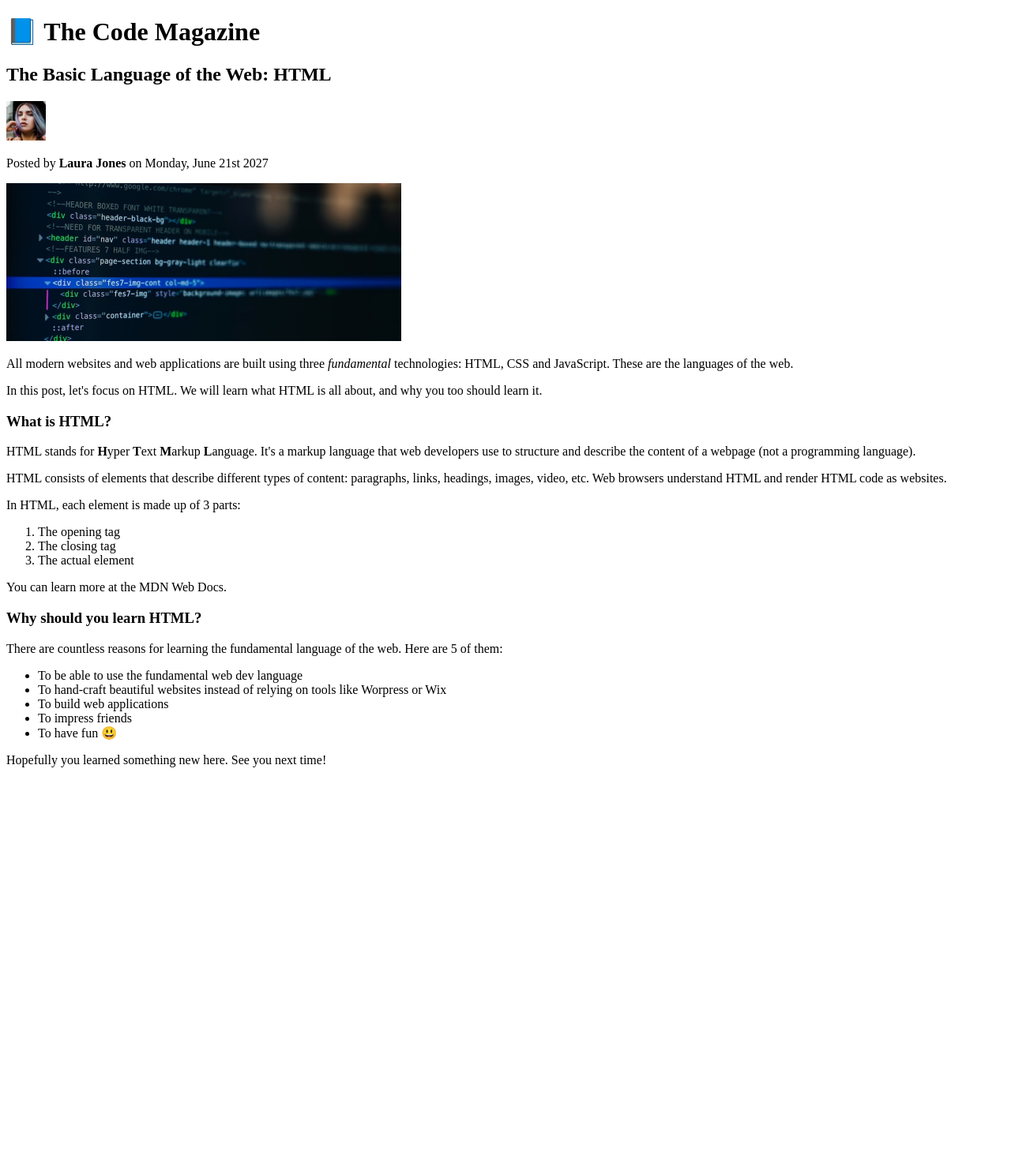
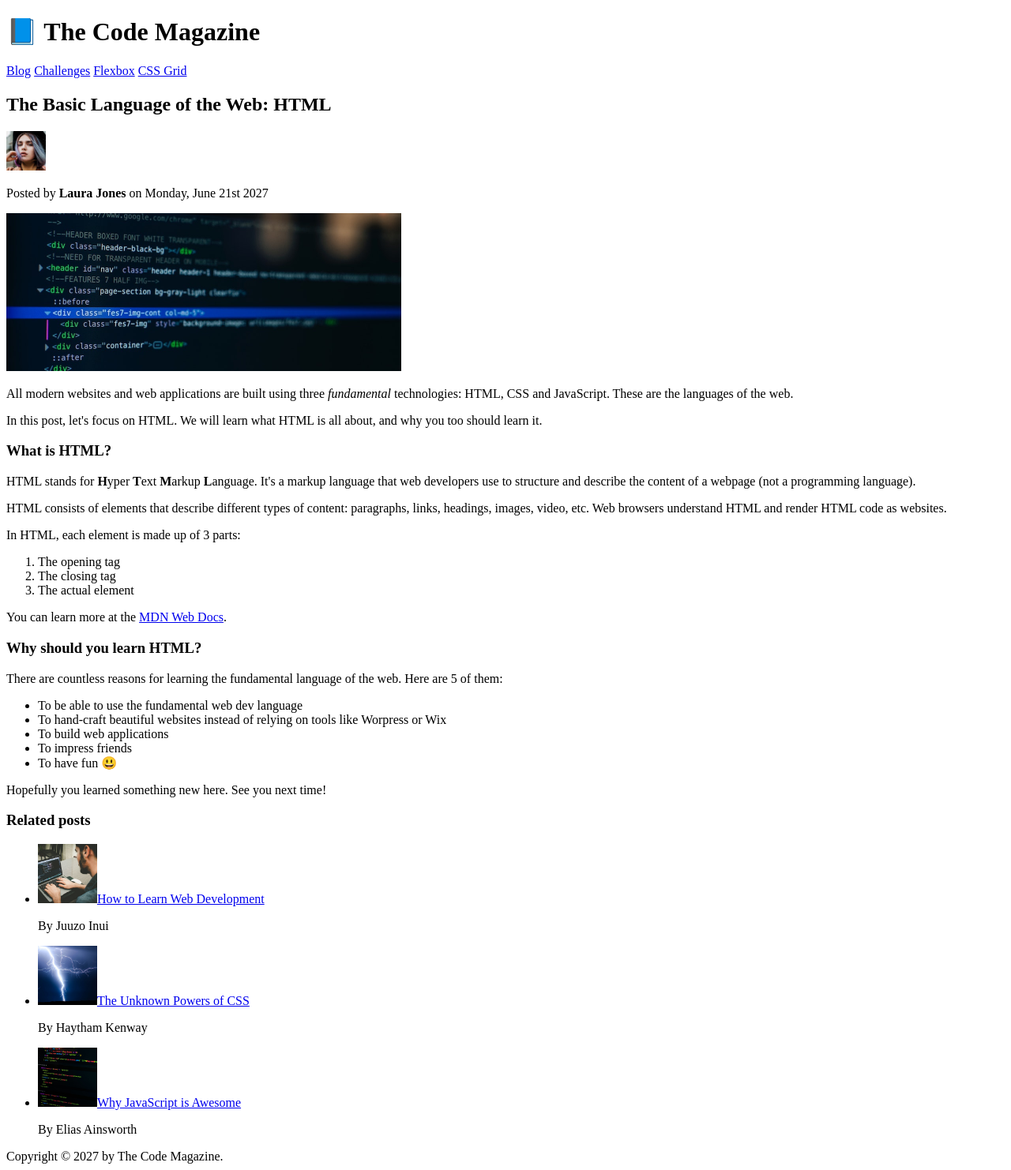
Before and after one commit to rogueassassin11/html-fundamentals, a plain HTML site: page index.html in a window 1280 px wide. Shown: the whole page at 79% size. Before the commit the page ends 988 px from the top, so only its background shows below. Drawn offline with Linux system fonts and the light colour scheme.

Commit message:
Finished

```diff
--- a/index.html
+++ b/index.html
@@ -8,19 +8,37 @@
     <title>The Basic Language of the Web: HTML</title>
   </head>
   <body>
+    <header>
       <h1>📘 The Code Magazine</h1>
 
+      <nav>
+        <a href="blog.html">Blog</a>
+        <a href="#">Challenges</a>
+        <a href="#">Flexbox</a>
+        <a href="#">CSS Grid</a>
+      </nav>
+    </header>
+
+    <article>
+      <header>
         <h2>The Basic Language of the Web: HTML</h2>
 
-    <img src="laura-jones.jpg" alt="Laura Jones" width="50" height="50" />
+        <img
+          src="img/laura-jones.jpg"
+          alt="Laura Jones"
+          width="50"
+          height="50"
+        />
 
         <p>Posted by <strong>Laura Jones</strong> on Monday, June 21st 2027</p>
         <img
-      src="post-img.jpg"
+          src="img/post-img.jpg"
           alt="HTML code on a screen"
           width="500"
           height="200"
         />
+      </header>
+
       <p>
         All modern websites and web applications are built using three
         <em>fundamental</em>
@@ -35,9 +53,9 @@
       <h3>What is HTML?</h3>
       <p>
         HTML stands for <strong>H</strong>yper<strong> T</strong>ext
-      <strong>M</strong>arkup <strong>L</strong>anguage. It's a markup language
-      that web developers use to structure and describe the content of a webpage
-      (not a programming language).
+        <strong>M</strong>arkup <strong>L</strong>anguage. It's a markup
+        language that web developers use to structure and describe the content
+        of a webpage (not a programming language).
       </p>
       <p>
         HTML consists of elements that describe different types of content:
@@ -50,7 +68,15 @@
         <li>The closing tag</li>
         <li>The actual element</li>
       </ol>
-    <p>You can learn more at the MDN Web Docs.</p>
+
+      <p>
+        You can learn more at the
+        <a
+          href="https://developer.mozilla.org/en-US/docs/Web/HTML"
+          target="_blank"
+          >MDN Web Docs</a
+        >.
+      </p>
 
       <h3>Why should you learn HTML?</h3>
       <p>
@@ -68,5 +94,41 @@
         <li>To have fun 😃</li>
       </ul>
       <p>Hopefully you learned something new here. See you next time!</p>
+    </article>
+
+    <aside>
+      <h3>Related posts</h3>
+      <ul>
+        <li>
+          <img
+            src="img/related-1.jpg"
+            alt="Person typing on a computer"
+            width="75"
+            height="75"
+          /><a href="# ">How to Learn Web Development</a>
+          <p>By Juuzo Inui</p>
+        </li>
+        <li>
+          <img
+            src="img/related-2.jpg"
+            alt="Lightning"
+            width="75"
+            height="75"
+          /><a href="# ">The Unknown Powers of CSS</a>
+          <p>By Haytham Kenway</p>
+        </li>
+        <li>
+          <img
+            src="img/related-3.jpg"
+            alt="JavaScript code on a screen"
+            width="75"
+            height="75"
+          /><a href="# ">Why JavaScript is Awesome</a>
+          <p>By Elias Ainsworth</p>
+        </li>
+      </ul>
+    </aside>
+
+    <footer>Copyright &copy; 2027 by The Code Magazine.</footer>
   </body>
 </html>
```
Also changed, not shown: blog.html (added, +13 -0 lines), shoe.html (added, +34 -0 lines), img/challenges.jpg (renamed from challenges.jpg), img/laura-jones.jpg (renamed from laura-jones.jpg), img/post-img.jpg (renamed from post-img.jpg), img/related-1.jpg (renamed from related-1.jpg), img/related-2.jpg (renamed from related-2.jpg), img/related-3.jpg (renamed from related-3.jpg). Lines whose indentation alone changed are shown as unchanged.
